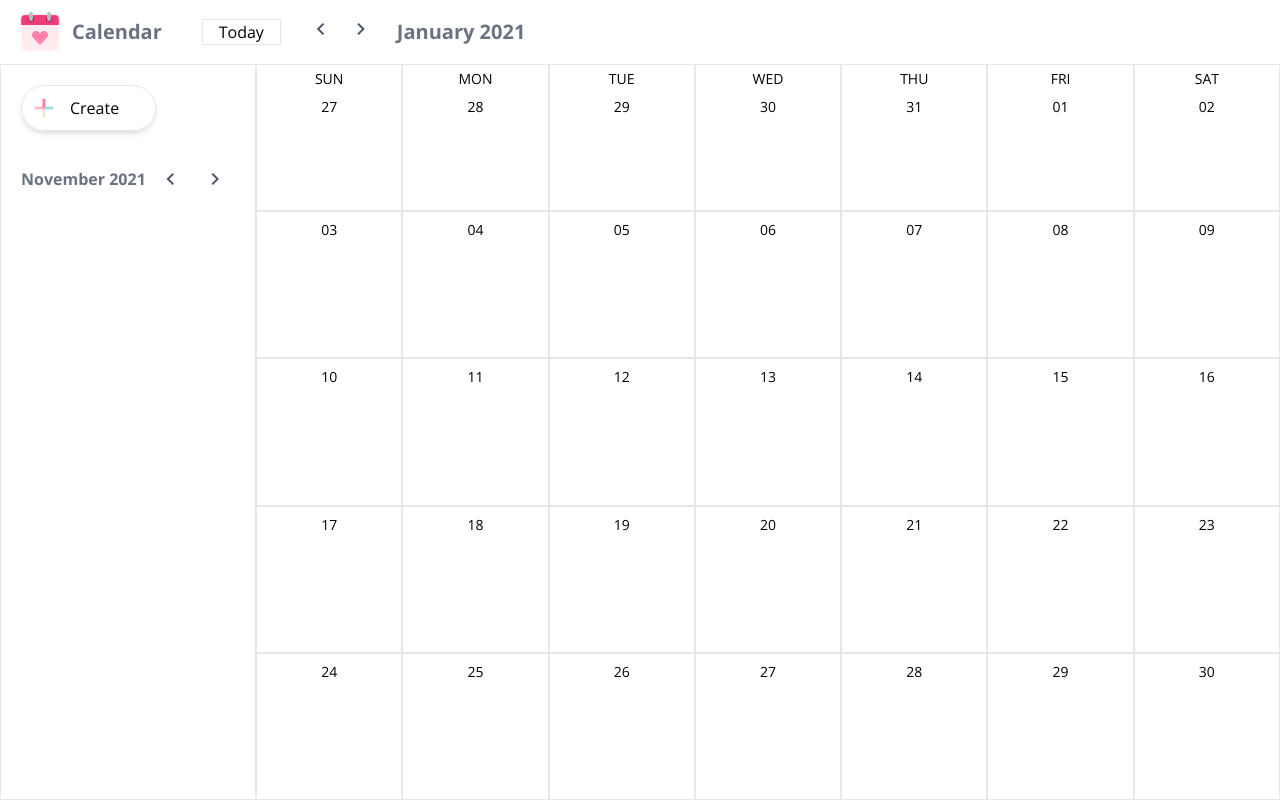
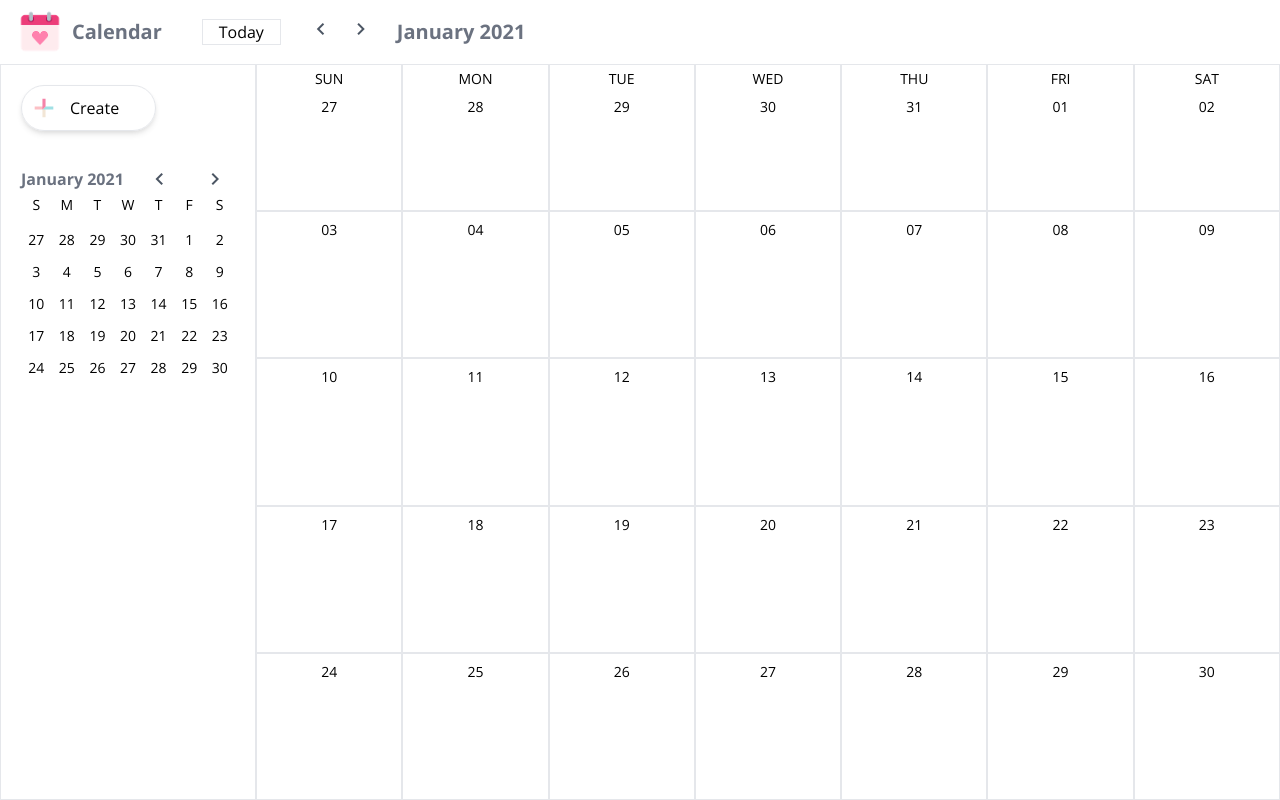
Before and after one commit to hannah-gkim/google-calendar-react, a React (Create React App) app: page / in a window 1280 px wide. Built offline with nearby package versions, Linux system fonts and the light colour scheme; the HTML template or start-up script is replaced by a standard one.

Commit message:
working on small calendar

```diff
--- a/src/components/CalendarHeader.js
+++ b/src/components/CalendarHeader.js
@@ -12,7 +12,11 @@ export default function CalendarHeader() {
     setMonthIndex(monthIndex + 1);
   }
   function handleReset() {
-    setMonthIndex(dayjs().month());
+    setMonthIndex(
+      monthIndex === dayjs().month()
+        ? monthIndex + Math.random()
+        : dayjs().month()
+    );
   }
   return (
     <header className="px-4 py-2 flex items-center">
--- a/src/components/Sidebar.js
+++ b/src/components/Sidebar.js
@@ -7,6 +7,7 @@ export default function Sidebar() {
     <aside className="border p-5 w-64">
       <CreateEventButton />
       <SmallCalendar />
+
     </aside>
   );
 }
--- a/src/components/SmallCalendar.js
+++ b/src/components/SmallCalendar.js
@@ -1,15 +1,22 @@
-import React, { useState, useEffect } from "react";
+import React, { useState, useEffect, useContext } from "react";
 import dayjs from "dayjs";
 import { getMonth } from "../util";
+import GlobalContext from "../context/GlobalContext";
 
 export default function SmallCalendar() {
-  const [currentMonthIdx, setCurrentMonthIdx] = useState(dayjs().month()); // is 10 because we are on november now
+  const [currentMonthIdx, setCurrentMonthIdx] = useState(dayjs().month()); // is 11 because we are on Dec now
   const [currentMonth, setCurretMoth] = useState(getMonth());
   //[Array(7), Array(7), Array(7), Array(7), Array(7)]
   useEffect(() => {
     setCurretMoth(getMonth(currentMonthIdx));
   }, [currentMonthIdx]);
-//   console.log("curmonth idx->", currentMonthIdx);
+
+  const { monthIndex } = useContext(GlobalContext);
+  useEffect(() => {
+    setCurrentMonthIdx(monthIndex);
+  }, [monthIndex]);
+
+  //   console.log("curmonth idx->", currentMonthIdx);
   function handlePrevMonth() {
     setCurrentMonthIdx(currentMonthIdx - 1);
     // console.log("prev idx->", currentMonthIdx);
@@ -39,6 +46,23 @@ export default function SmallCalendar() {
           chevron_right
         </button>
       </header>
+      <div className="grid grid-cols-7 grid-rows-6">
+        {currentMonth[0].map((day, i) => (
+          <span key={i} className="text-sm py-1 text-center">
+            {day.format("dd").charAt(0)}
+          </span>
+        ))}
+
+        {currentMonth.map((row, i) => (
+          <React.Fragment key={i}>
+            {row.map((day, idx) => (
+              <button key={idx} className={`py-1 w-full`}>
+                <span className="text-sm">{day.format("D")}</span>
+              </button>
+            ))}
+          </React.Fragment>
+        ))}
+      </div>
     </div>
   );
 }
--- a/src/util.js
+++ b/src/util.js
@@ -1,4 +1,3 @@
-//each day of calendar
 import dayjs from "dayjs";
 //month 0-11
 export function getMonth(month = dayjs().month()) {
```
